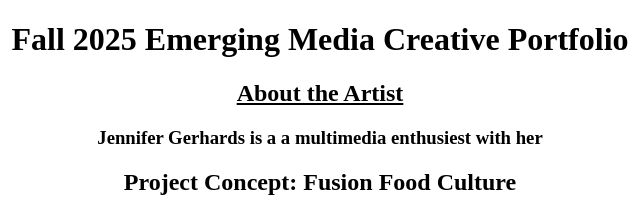
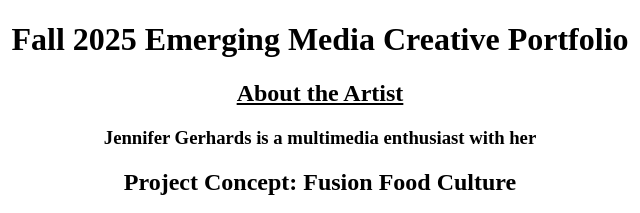
Before and after one commit to jengerhards/IMA-750, a plain HTML site: page index.html in a window 1280 px wide. Shown: the top 213 px of the page, 320-960 px from the left. Drawn offline with Linux system fonts and the light colour scheme.

Commit message:
Update index.html

```diff
--- a/index.html
+++ b/index.html
@@ -13,7 +13,7 @@
     <body style="background-color:PastelGreen;">
     <h1>Fall 2025 Emerging Media Creative Portfolio</h1>
     <h2><u>About the Artist</u></h2>
-    <h3>Jennifer Gerhards is a a multimedia enthusiest with her</h3>
+    <h3>Jennifer Gerhards is a multimedia enthusiast with her</h3>
     <h2>Project Concept: Fusion Food Culture </h2>
     <h2><u>Project Abstract</u></h2>
     <p> I plan to create a series of works from my photography to design motion graphics about fusion foods in NYC</p>
```
